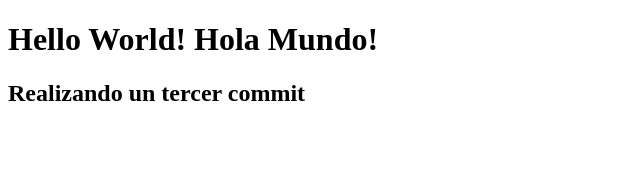
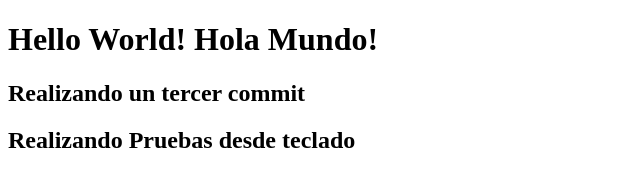
Before and after one commit to manuvillar/HTML5-CSS5, a plain HTML site: page Primera Pagina/index.html in a window 1280 px wide. Shown: the whole page, without its empty margins (0-640 px from the left). Drawn offline with Linux system fonts and the light colour scheme.

Commit message:
"Cuarto Commit hecho desde comandos"

```diff
--- a/Primera Pagina/index.html
+++ b/Primera Pagina/index.html
@@ -12,5 +12,7 @@
     <h1>Hello World! Hola Mundo!</h1>
     <!-- Comentario agregado posteriormente al commit -->
     <h2>Realizando un tercer commit</h2>
+    <h2>Realizando Pruebas desde teclado</h2>
+    <!-- Y con esto ya termino -->
 </body>
 </html>
```
